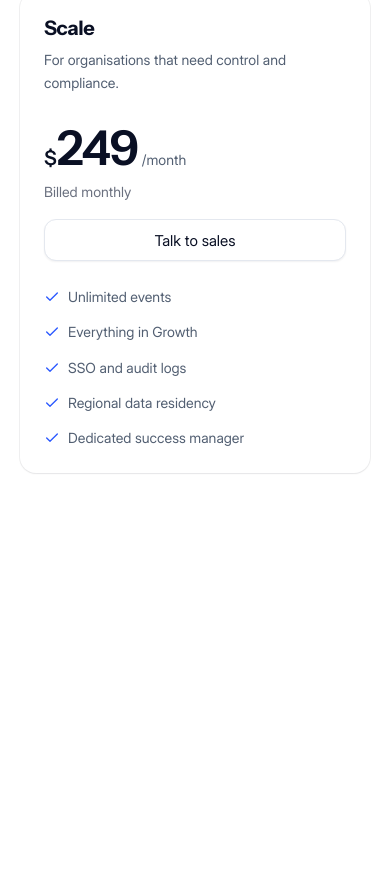
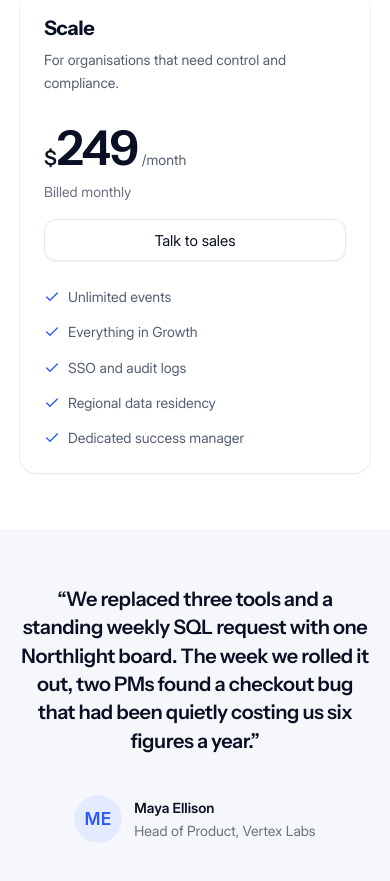
Before and after one commit to z1jey/northlight-landing-page, a React (Vite) app: page / in a window 390 px wide. Shown: the part 5207-6088 px from the top of the page. Before the commit the page ends 5736 px from the top, so only its background shows below. Built offline with nearby package versions, Linux system fonts and the light colour scheme.

Commit message:
done testimonials with responsiveness

```diff
--- /dev/null
+++ b/src/mock/testimonial.ts
@@ -0,0 +1,10 @@
+import ellisonAvatar from "@/assets/images/maya-ellison.svg";
+
+export const testimonial = {
+  quote:
+    "We replaced three tools and a standing weekly SQL request with one Northlight board. The week we rolled it out, two PMs found a checkout bug that had been quietly costing us six figures a year.",
+  name: "Maya Ellison",
+  role: "Head of Product",
+  company: "Vertex Labs",
+  avatar: ellisonAvatar,
+};
--- a/src/routes/index.tsx
+++ b/src/routes/index.tsx
@@ -4,6 +4,7 @@ import { TrustBar } from "@/sections/trusted-bar";
 import { Features } from "@/sections/features";
 import { HowItWorks } from "@/sections/how-it-works";
 import { Pricing } from "@/sections/pricing";
+import { Testimonial } from "@/sections/testimonial";
 
 export const Route = createFileRoute("/")({
   component: HomePage,
@@ -18,6 +19,7 @@ function HomePage() {
         <Features />
         <HowItWorks />
         <Pricing />
+        <Testimonial />
       </main>
     </>
   );
--- /dev/null
+++ b/src/sections/testimonial.tsx
@@ -0,0 +1,87 @@
+import { testimonial } from "@/mock/testimonial";
+
+export function Testimonial() {
+  return (
+    <section
+      id="testimonial"
+      aria-labelledby="testimonial-heading"
+      className="bg-[#F6F7FB]"
+    >
+      <div
+        className="
+          mx-auto
+          max-w-[1200px]
+          px-5
+          py-14
+          min-[641px]:py-[72px]
+          min-[901px]:px-6
+          min-[901px]:py-24
+        "
+      >
+        <figure className="mx-auto max-w-[780px] text-center">
+          {/* Testimonial quote */}
+          <blockquote
+            id="testimonial-heading"
+            className="
+              font-instrument-semibold
+              text-[clamp(20px,14.4px+1.4vw,28px)]
+              leading-[1.42]
+              tracking-[-0.02em]
+              text-[#0A1024]
+            "
+          >
+            “{testimonial.quote}”
+          </blockquote>
+
+          {/* Attribution */}
+          <figcaption
+            className="
+              mt-10
+              flex
+              items-center
+              justify-center
+              gap-3
+            "
+          >
+            <img
+              src={testimonial.avatar}
+              alt=""
+              aria-hidden="true"
+              className="
+                h-12
+                w-12
+                shrink-0
+                rounded-full
+                object-cover
+              "
+            />
+
+            <div className="text-left">
+              <p
+                className="
+                  font-inter-semibold
+                  text-[14px]
+                  leading-[1.65]
+                  text-[#0A1024]
+                "
+              >
+                {testimonial.name}
+              </p>
+
+              <p
+                className="
+                  font-inter-regular
+                  text-[14px]
+                  leading-[1.65]
+                  text-[#6A707F]
+                "
+              >
+                {testimonial.role}, {testimonial.company}
+              </p>
+            </div>
+          </figcaption>
+        </figure>
+      </div>
+    </section>
+  );
+}
```
